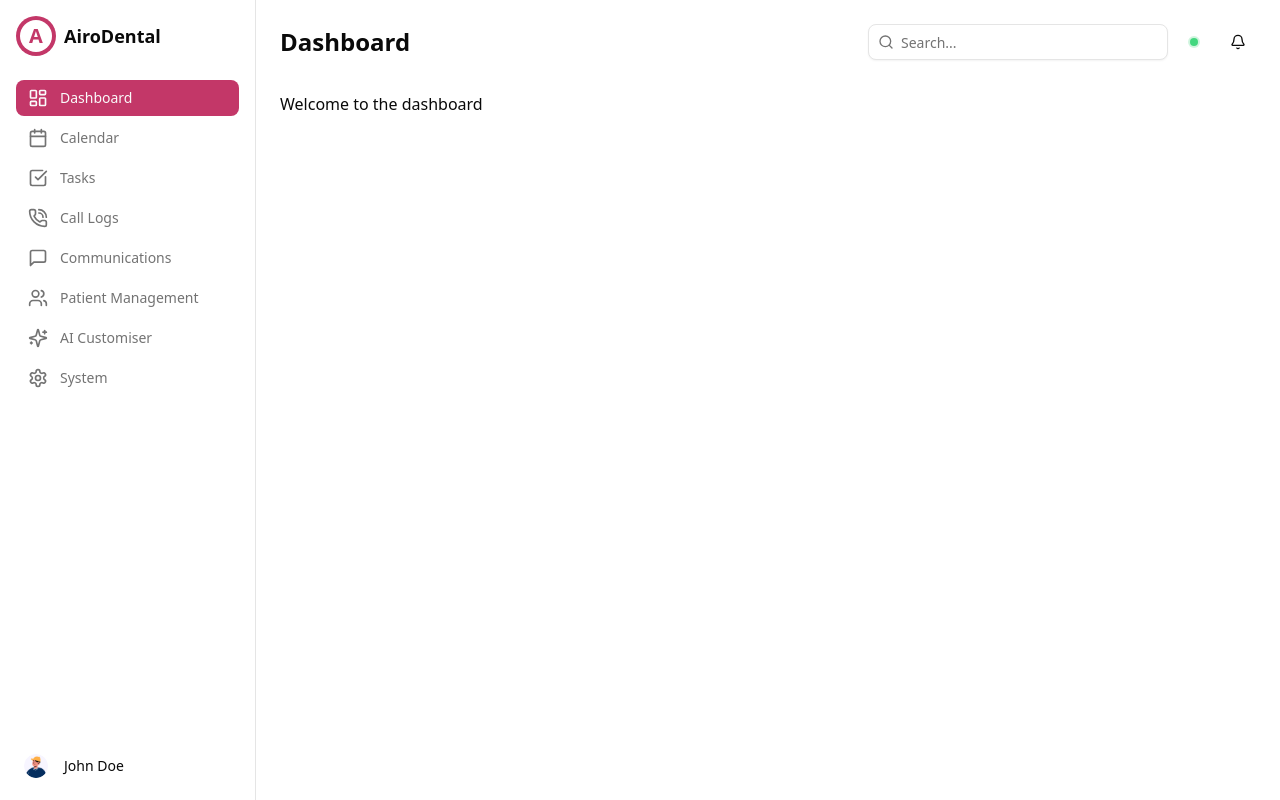
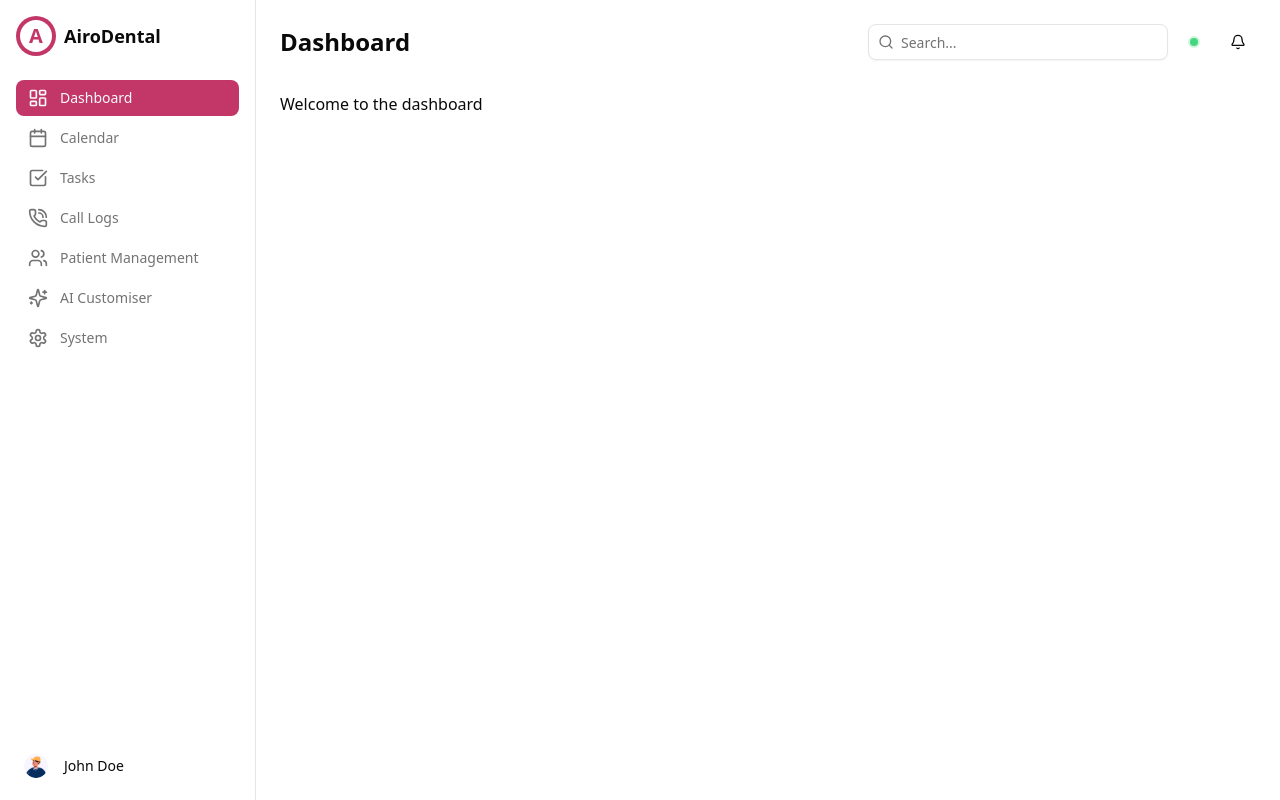
Before and after one commit to Airo-DDS/laine, a Next.js app: page /dashboard in a window 1280 px wide. Built offline with nearby package versions, Linux system fonts and the light colour scheme.

Commit message:
fixed call logs -v3

```diff
--- a/components/sidebar/index.tsx
+++ b/components/sidebar/index.tsx
@@ -55,11 +55,6 @@ const navigationItems = [
     name: "Call Logs",
     href: "/call-logs",
     icon: PhoneCall,
-  },
-  {
-    name: "Communications",
-    href: "/communications",
-    icon: MessageSquare,
   },
   {
     name: "Patient Management",
```
